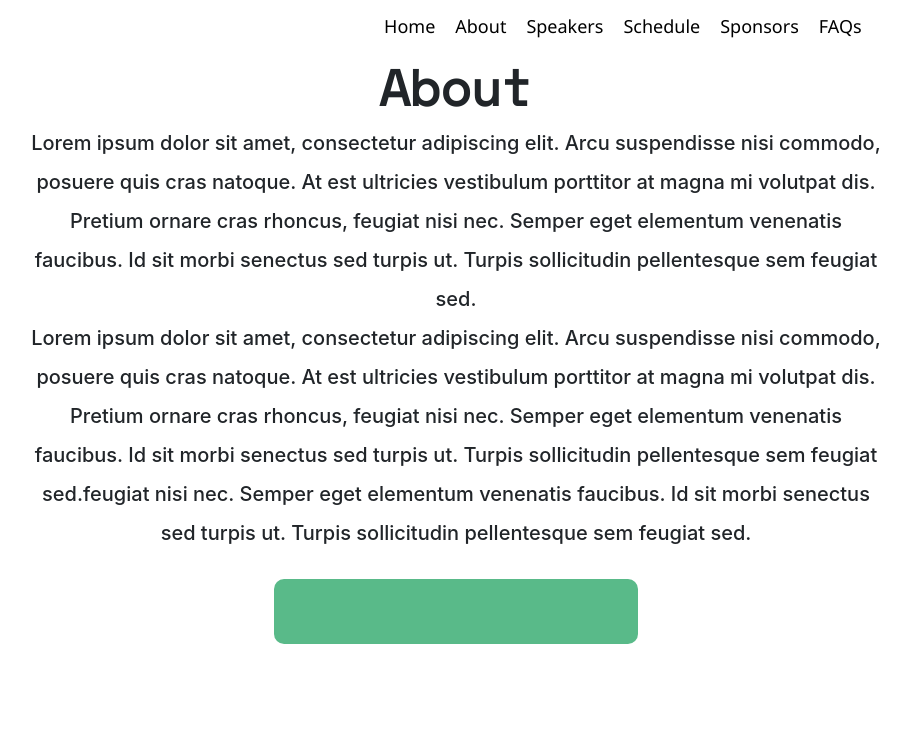
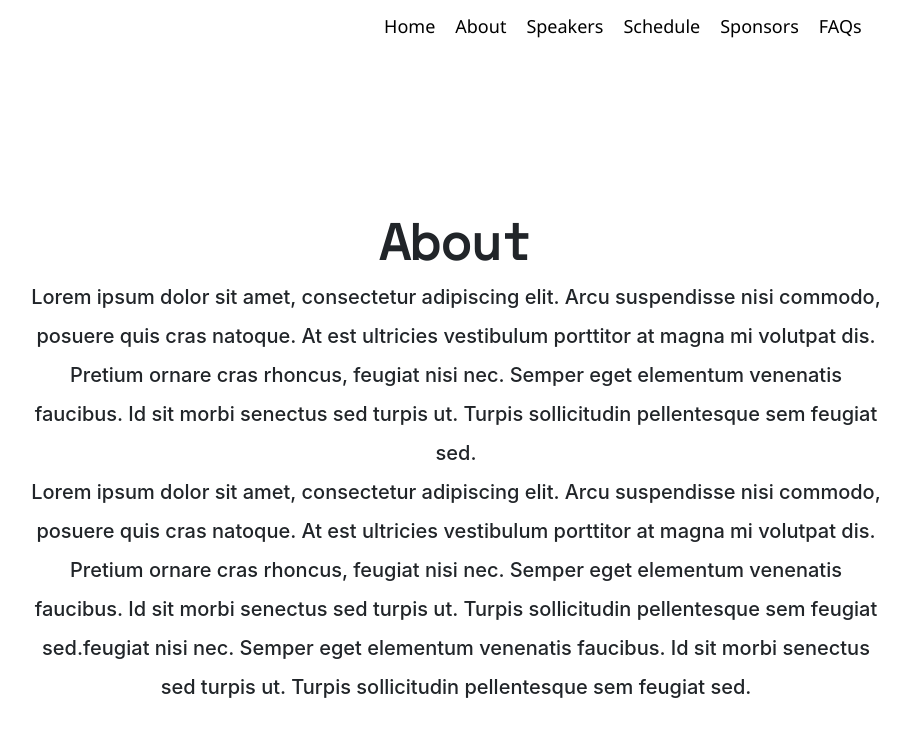
Before and after one commit to canvapromkd/ibeto-2022, a React (Create React App) app: page / in a window 1280 px wide. Shown: the top 736 px of the page, without its empty margins (184-1094 px from the left). Built offline with nearby package versions, Linux system fonts and the light colour scheme.

Commit message:
no referee

```diff
--- a/src/components/Navbar/Navbar.js
+++ b/src/components/Navbar/Navbar.js
@@ -19,12 +19,12 @@ const Navbar = () => {
   </div>
 
   <div class="nav-links">
-    <a href="//github.io/jo_geek" target="_blank">Home</a>
-    <a href="http://stackoverflow.com/users/4084003/" target="_blank">About</a>
-    <a href="https://in.linkedin.com/in/jonesvinothjoseph" target="_blank">Speakers</a>
-    <a href="https://codepen.io/jo_Geek/" target="_blank">Schedule</a>
-    <a href="https://jsfiddle.net/user/jo_Geek/" target="_blank">Sponsors</a>
-    <a href="https://jsfiddle.net/user/jo_Geek/" target="_blank">FAQs</a>
+    <a href="//github.io/jo_geek" rel="noreferrer" target="_blank">Home</a>
+    <a href="http://stackoverflow.com/users/4084003/" rel="noreferrer" target="_blank">About</a>
+    <a href="https://in.linkedin.com/in/jonesvinothjoseph" rel="noreferrer" target="_blank">Speakers</a>
+    <a href="https://codepen.io/jo_Geek/" rel="noreferrer" target="_blank">Schedule</a>
+    <a href="https://jsfiddle.net/user/jo_Geek/" rel="noreferrer" target="_blank">Sponsors</a>
+    <a href="https://jsfiddle.net/user/jo_Geek/" rel="noreferrer" target="_blank">FAQs</a>
   </div>
 </div>
     </div>
--- a/src/sections/About/About.js
+++ b/src/sections/About/About.js
@@ -6,7 +6,7 @@ const About = () => {
         Aos.init({ duration: 1500 });
     },[])
   return (
-    <div>
+    <div className={about.main_div}>
         <p data-aos="fade-right" className={about.title}>About</p>
         <div data-aos="fade-left" className={about.desc}>
         Lorem ipsum dolor sit amet, consectetur
--- a/src/sections/About/About.module.css
+++ b/src/sections/About/About.module.css
@@ -1,5 +1,7 @@
 /* DESKTOP */
-
+.main_div{
+    margin-top: 12%;
+}
 .title{
     width: 154px;
     height: 74px;
```
